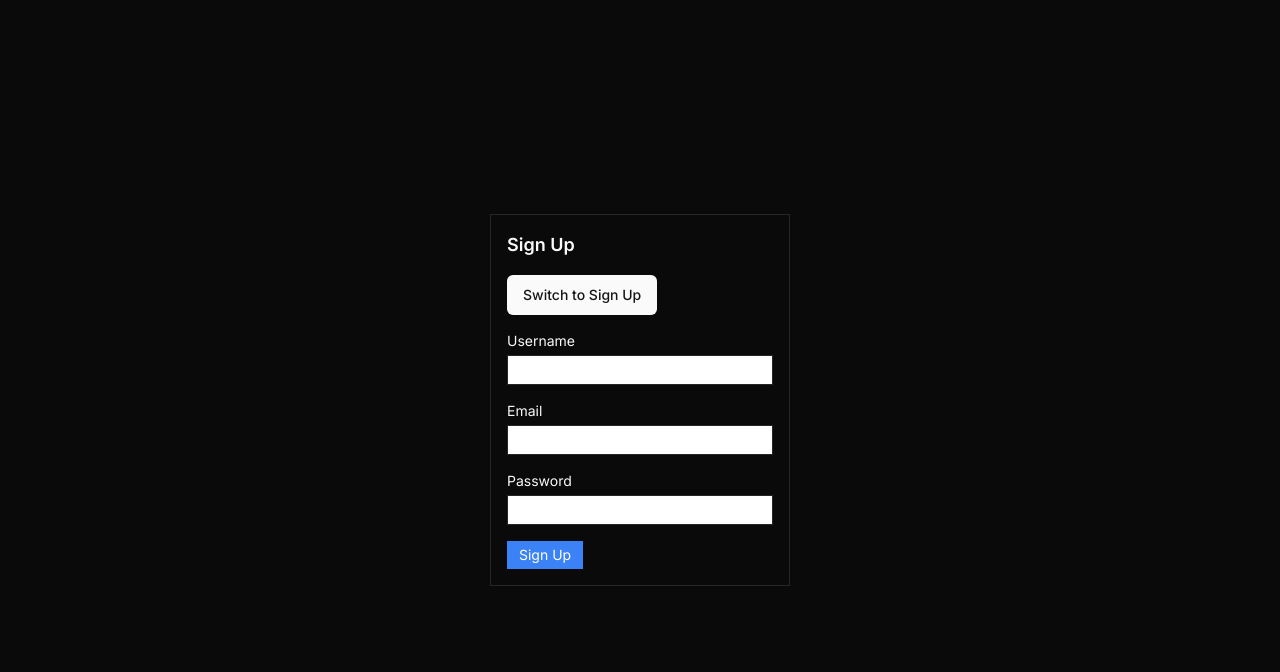
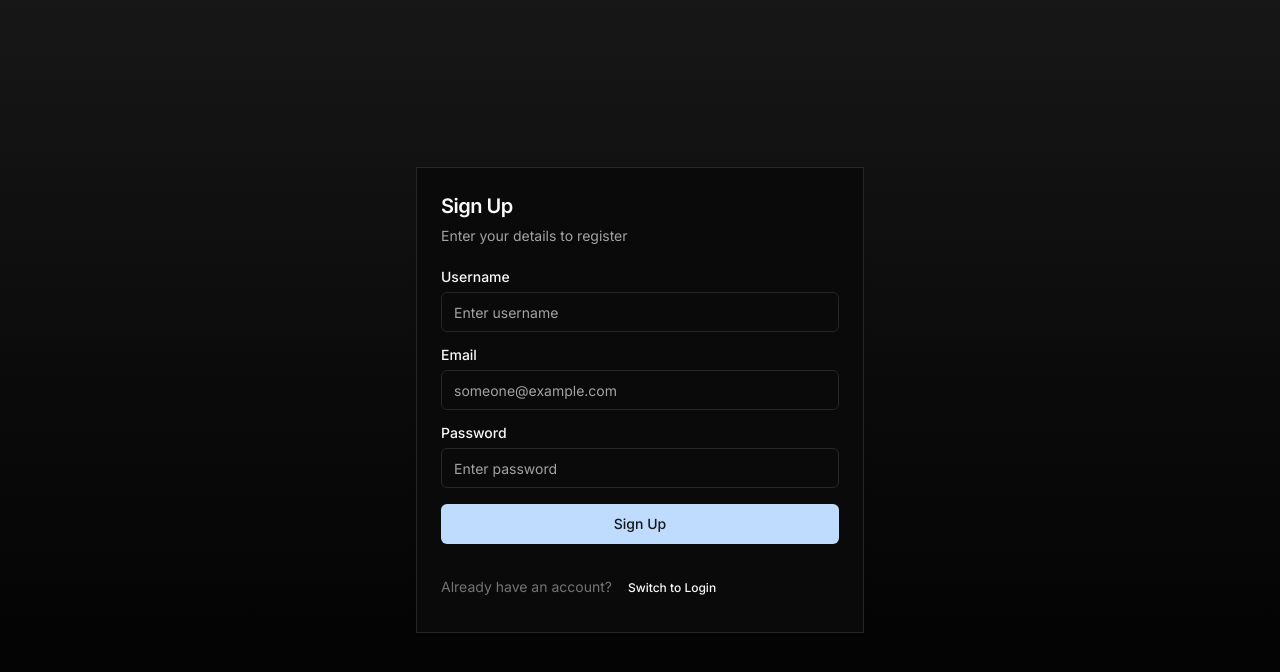
Before and after one commit to numinousmuses/kafka-vibe, a Next.js app: page /login in a window 1280 px wide. Both pictures are taken after a click on the button "Switch to Sign Up". Shown: the top 672 px of the page. Built offline with nearby package versions, Linux system fonts and the light colour scheme.

Commit message:
added styling to login/signup

```diff
--- a/components/auth/LoginPage.tsx
+++ b/components/auth/LoginPage.tsx
@@ -3,6 +3,9 @@
 import { useState } from "react";
 import { BACKEND_BASE_URL } from "@/lib/utils";
 import { Button } from "../ui/button";
+import { Card, CardHeader, CardTitle, CardDescription, CardContent, CardFooter } from "../ui/card";
+import { Label } from "../ui/label";
+import { Input } from "../ui/input";
 
 interface LoginPageProps {
   setLoginOrSignup: (loginOrSignup: boolean) => void;
@@ -29,11 +32,7 @@ export default function LoginPage({ setLoginOrSignup }: LoginPageProps) {
         throw new Error(data.detail || `Login failed with status ${res.status}`);
       }
       const data = await res.json();
-      // data is { user_id, email, username }
-
       localStorage.setItem("authResponse", JSON.stringify(data));
-
-      // Then navigate user to your main app
       window.location.href = "/";
     } catch (error: any) {
       setErrors(error.message);
@@ -43,41 +42,51 @@ export default function LoginPage({ setLoginOrSignup }: LoginPageProps) {
   }
 
   return (
-    <div className="flex items-center justify-center h-screen">
-      <form onSubmit={handleLogin} className="space-y-4 p-4 border w-[300px]">
-        <h2 className="text-lg font-semibold">Login</h2>
-        <Button onClick={() => setLoginOrSignup(false)}>
-            Switch to Sign Up
-        </Button>
+    <div className="dark min-h-screen flex items-center justify-center bg-gradient-to-b from-neutral-900 via-neutral-950 to-black text-neutral-100 w-full">
+      <Card className="w-full max-w-md mx-auto bg-neutral-950 rounded-none">
+        <CardHeader>
+          <CardTitle className="text-xl">Login</CardTitle>
+          <CardDescription>Enter your email and password to continue</CardDescription>
+        </CardHeader>
+        <CardContent>
           {errors && <p className="text-red-500 text-sm">{errors}</p>}
-        <div>
-          <label className="block mb-1 text-sm">Email</label>
-          <input
-            className="border w-full p-1 text-sm"
+          <form onSubmit={handleLogin} className="space-y-4">
+            <div className="flex flex-col space-y-2">
+              <Label htmlFor="email">Email</Label>
+              <Input
+                id="email"
                 type="email"
+                placeholder="someone@example.com"
                 value={email}
                 onChange={(e) => setEmail(e.target.value)}
                 required
               />
             </div>
-        <div>
-          <label className="block mb-1 text-sm">Password</label>
-          <input
-            className="border w-full p-1 text-sm"
+            <div className="flex flex-col space-y-2">
+              <Label htmlFor="password">Password</Label>
+              <Input
+                id="password"
                 type="password"
+                placeholder="Enter password"
                 value={password}
                 onChange={(e) => setPassword(e.target.value)}
                 required
               />
             </div>
-        <button
-          type="submit"
-          disabled={isLoading}
-          className="bg-blue-500 text-white text-sm px-3 py-1"
-        >
+            <Button type="submit" className="w-full mt-4 bg-blue-200">
               {isLoading ? "Logging in..." : "Log In"}
-        </button>
+            </Button>
           </form>
+        </CardContent>
+        <CardFooter>
+          <p className="text-sm text-neutral-500">
+            Don't have an account?
+            <Button variant="link" onClick={() => setLoginOrSignup(false)} className="text-xs">
+              Switch to Sign Up
+            </Button>
+          </p>
+        </CardFooter>
+      </Card>
     </div>
   );
 }
--- a/components/auth/SignupPage.tsx
+++ b/components/auth/SignupPage.tsx
@@ -1,8 +1,11 @@
 "use client";
 
 import { useState } from "react";
-import { BACKEND_BASE_URL } from "@/lib/utils"; // or wherever you define it
+import { BACKEND_BASE_URL } from "@/lib/utils";
 import { Button } from "../ui/button";
+import { Card, CardHeader, CardTitle, CardDescription, CardContent, CardFooter } from "../ui/card";
+import { Label } from "../ui/label";
+import { Input } from "../ui/input";
 
 interface SignupPageProps {
   setLoginOrSignup: (loginOrSignup: boolean) => void;
@@ -30,12 +33,7 @@ export default function SignupPage({ setLoginOrSignup }: SignupPageProps) {
         throw new Error(data.detail || `Signup failed with status ${res.status}`);
       }
       const data = await res.json();
-      // data is { user_id, email, username } from the LoginResponse
-
-      // Optionally save to localStorage or cookie
       localStorage.setItem("authResponse", JSON.stringify(data));
-
-      // Redirect or route to your main page
       window.location.href = "/";
     } catch (error: any) {
       setErrors(error.message);
@@ -45,50 +43,63 @@ export default function SignupPage({ setLoginOrSignup }: SignupPageProps) {
   }
 
   return (
-    <div className="flex items-center justify-center h-screen">
-      <form onSubmit={handleSignup} className="space-y-4 p-4 border w-[300px]">
-        <h2 className="text-lg font-semibold">Sign Up</h2>
-        <Button onClick={() => setLoginOrSignup(true)}>
-            Switch to Sign Up
-        </Button>
+    <div className="dark min-h-screen flex items-center justify-center bg-gradient-to-b from-neutral-900 via-neutral-950 to-black text-neutral-100 w-full">
+      <Card className="w-full max-w-md mx-auto bg-neutral-950 rounded-none">
+        <CardHeader>
+          <CardTitle className="text-xl">Sign Up</CardTitle>
+          <CardDescription>Enter your details to register</CardDescription>
+        </CardHeader>
+        <CardContent>
           {errors && <p className="text-red-500 text-sm">{errors}</p>}
-        <div>
-          <label className="block mb-1 text-sm">Username</label>
-          <input
-            className="border w-full p-1 text-sm"
+          <form onSubmit={handleSignup} className="space-y-4">
+            <div className="flex flex-col space-y-2">
+              <Label htmlFor="username">Username</Label>
+              <Input
+                id="username"
+                type="text"
+                placeholder="Enter username"
                 value={username}
                 onChange={(e) => setUsername(e.target.value)}
                 required
               />
             </div>
-        <div>
-          <label className="block mb-1 text-sm">Email</label>
-          <input
-            className="border w-full p-1 text-sm"
+            <div className="flex flex-col space-y-2">
+              <Label htmlFor="email">Email</Label>
+              <Input
+                id="email"
                 type="email"
+                placeholder="someone@example.com"
                 value={email}
                 onChange={(e) => setEmail(e.target.value)}
                 required
               />
             </div>
-        <div>
-          <label className="block mb-1 text-sm">Password</label>
-          <input
-            className="border w-full p-1 text-sm"
+            <div className="flex flex-col space-y-2">
+              <Label htmlFor="password">Password</Label>
+              <Input
+                id="password"
                 type="password"
+                placeholder="Enter password"
                 value={password}
                 onChange={(e) => setPassword(e.target.value)}
                 required
               />
             </div>
-        <button
-          type="submit"
-          disabled={isLoading}
-          className="bg-blue-500 text-white text-sm px-3 py-1"
-        >
+            <Button type="submit" className="w-full mt-4 bg-blue-200">
               {isLoading ? "Signing up..." : "Sign Up"}
-        </button>
+            </Button>
           </form>
+
+        </CardContent>
+        <CardFooter>
+          <p className="text-sm text-neutral-500">
+            Already have an account?
+            <Button variant="link" onClick={() => setLoginOrSignup(true)} className="text-xs">
+              Switch to Login
+            </Button>
+          </p>
+        </CardFooter>
+      </Card>
     </div>
   );
 }
```
Lines whose indentation alone changed are shown as unchanged.
